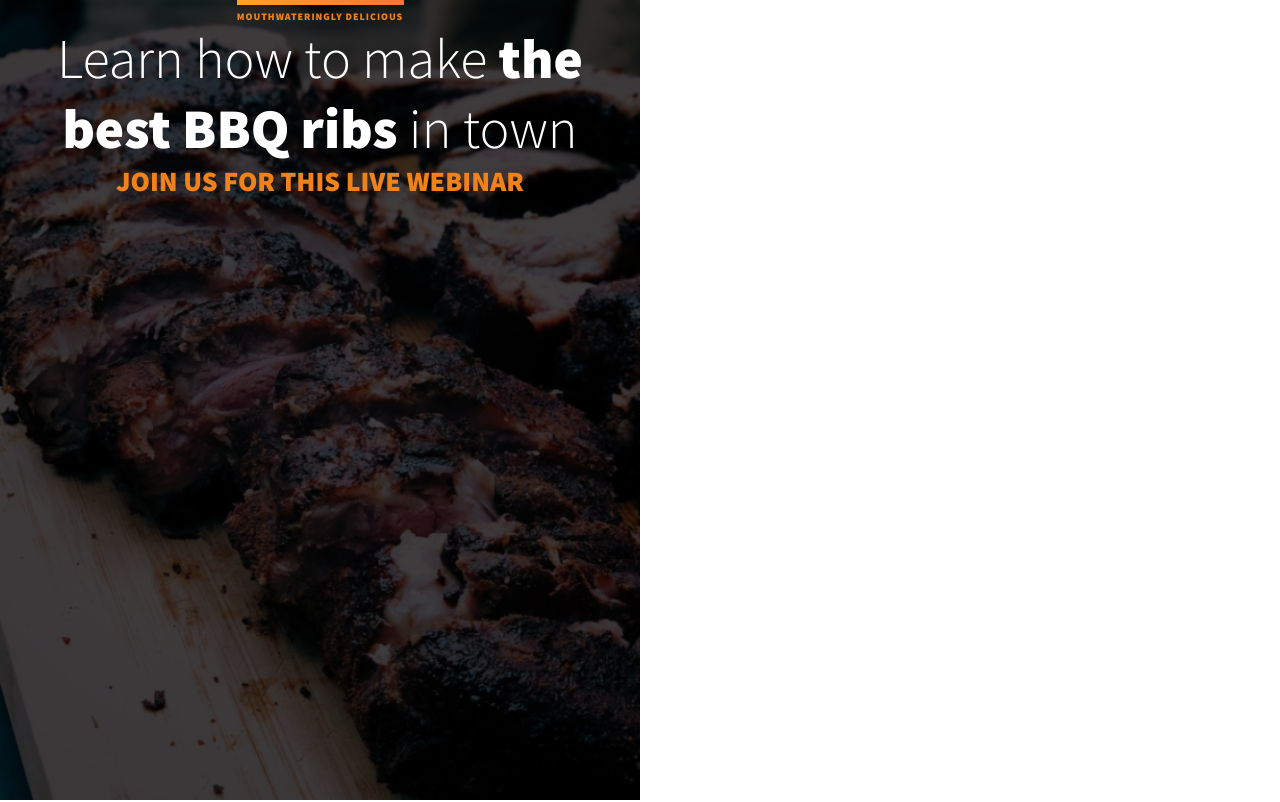
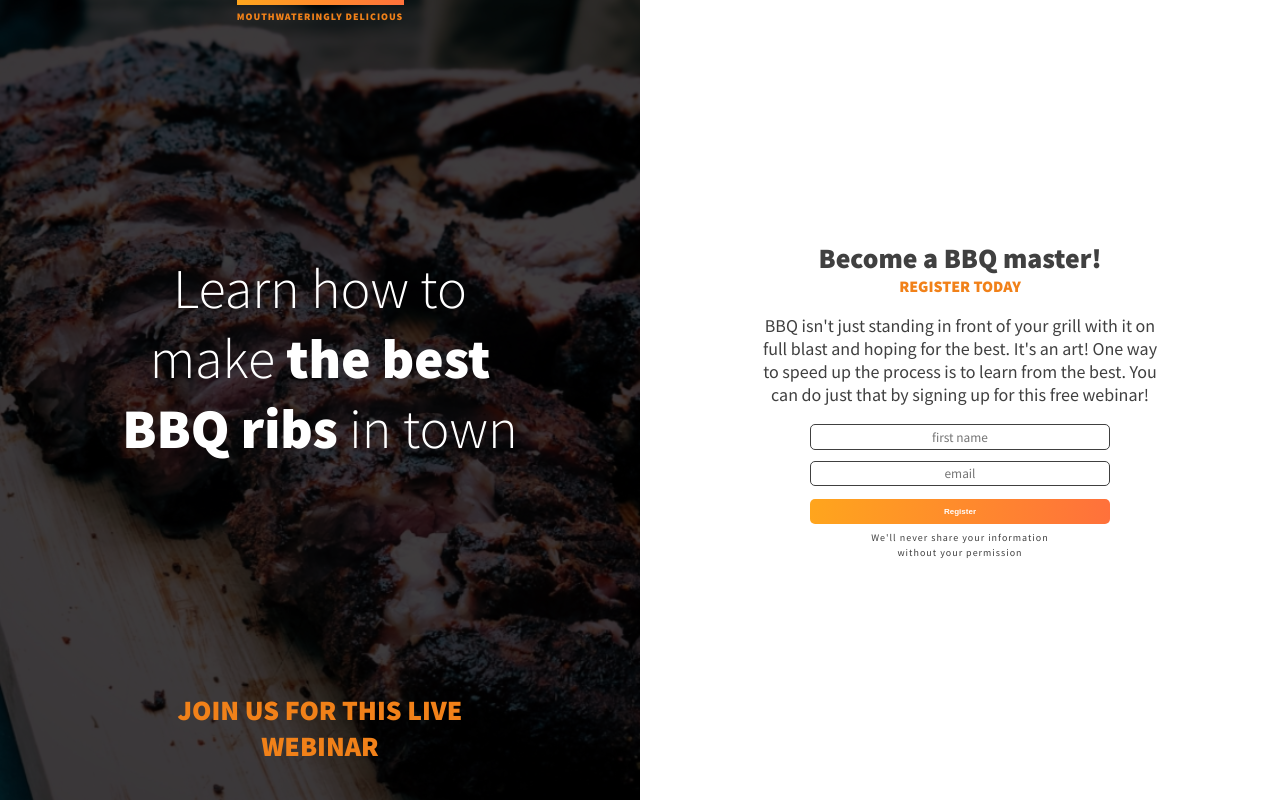
Before and after one commit to NickPaterson/BBQ, a plain HTML site: page index.html in a window 1280 px wide. Shown: the top 802 px of the page. Drawn offline with Linux system fonts and the light colour scheme.

Commit message:
form added

```diff
--- a/index.html
+++ b/index.html
@@ -8,18 +8,28 @@
         <link href="https://fonts.googleapis.com/css?family=Source+Sans+Pro:300,400,900&display=swap" rel="stylesheet">
     </head>
     <body>
+        <main>
             <div class="intro">
+                <div class="container container-intro">
                     <h1>Learn how to make <strong>the best BBQ ribs</strong> in town</h1>
                     <p>Join us for this live webinar</p>
                     <p class="top-text">Mouthwateringly delicious</p>
                 </div>
+            </div>
 
             <div class="main-content">
-            <h2>Become a BBQ master! </h2>
+                <div class="container">
+                    <h2>Become a BBQ master!</h2>
                     <p>Register Today</p>
                     <p>BBQ isn't just standing in front of your grill with it on full blast and hoping for the best. It's an art! One way to speed up the process is to learn from the best. You can do just that by signing up for this free webinar!</p>
-            <!-- form will go here -->
+                    <form action="#" method="POST" class="email-collector">
+                        <input type="text" required placeholder="first name">
+                        <input type="email" required  placeholder="email">
+                        <button type="submit" class="btn btn-primary">Register</button>
+                    </form>
                     <p class="fine-print">We'll never share your information without your permission</p>
                 </div>
+            </div>
+        </main>
     </body>
 </html>
```
Lines whose indentation alone changed are shown as unchanged.
